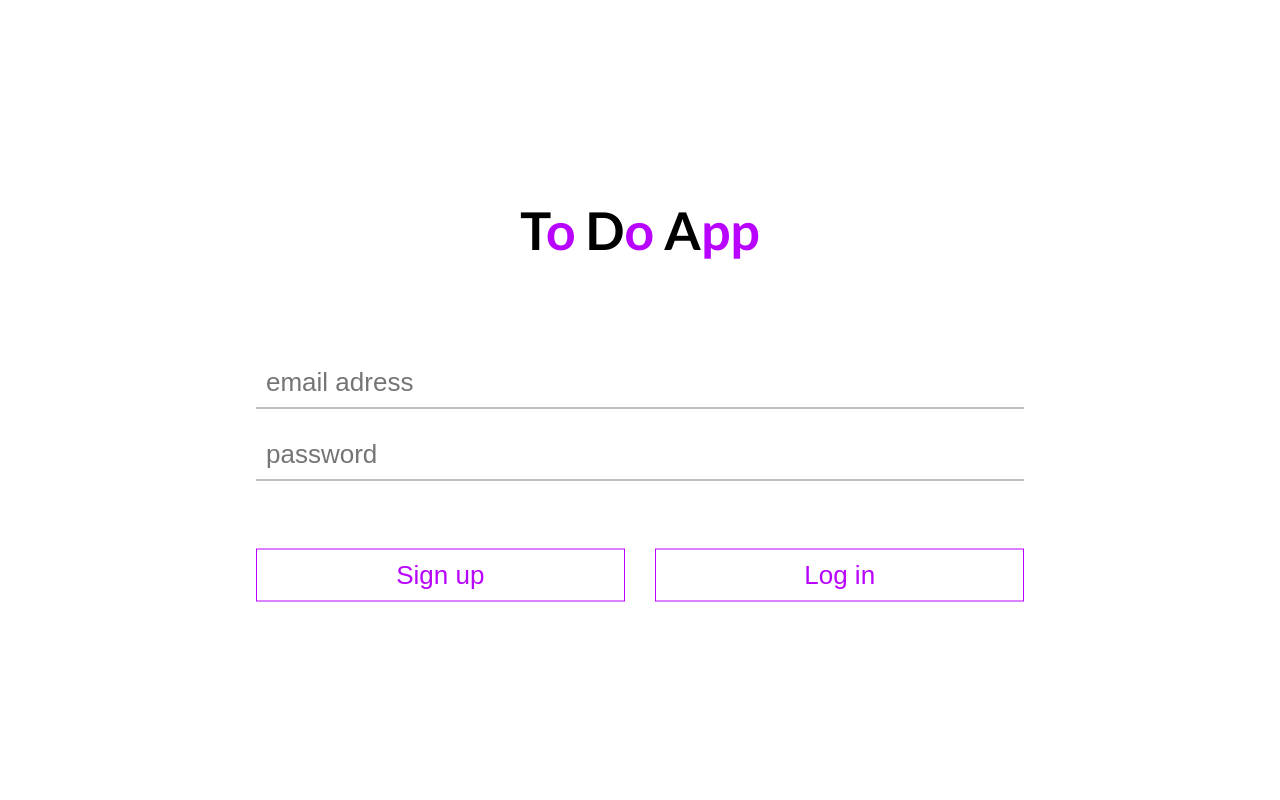
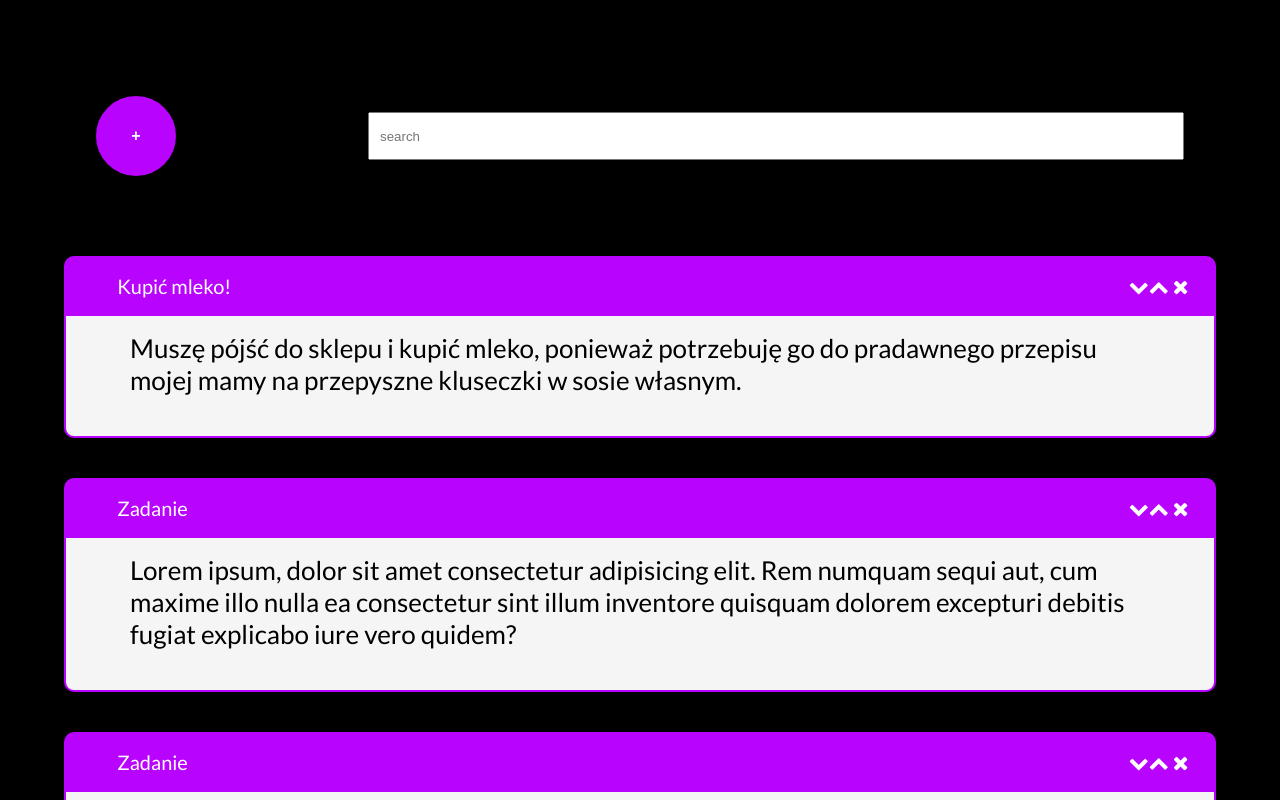
Before and after one commit to TheRealSlimStefan/to-do-list, a plain HTML site: page index.html in a window 1280 px wide. Shown: the top 800 px of the page. Drawn offline with Linux system fonts and the light colour scheme.

Commit message:
styled list of task, add button and search bar

```diff
--- a/index.html
+++ b/index.html
@@ -5,20 +5,21 @@
     <meta charset="UTF-8">
     <meta name="viewport" content="width=device-width, initial-scale=1.0">
     <title>to Do List</title>
+    <link rel="stylesheet" href="https://stackpath.bootstrapcdn.com/font-awesome/4.7.0/css/font-awesome.min.css">
     <link href="https://fonts.googleapis.com/css2?family=Lato:wght@400;700&display=swap" rel="stylesheet">
     <link rel="stylesheet" href="style.css">
 </head>
 
 <body>
-    <div class="panel log-in-panel activeWindow clearfix">
+    <!-- <div class="panel log-in-panel activeWindow clearfix">
         <h1><span>t</span>o <span>d</span>o <span>a</span>pp</h1>
         <input class="login" type="text" placeholder="email adress">
         <input class="password" type="password" placeholder="password">
         <p></p>
         <button class="signUp">Sign up</button>
         <button class="logIn">Log in</button>
-    </div>
-    <div class="panel sign-up-panel clearfix">
+    </div> -->
+    <!-- <div class="panel sign-up-panel clearfix">
         <h1><span>t</span>o <span>d</span>o <span>a</span>pp</h1>
         <input class="login" type="text" placeholder="email adress">
         <input class="password" type="password" placeholder="password">
@@ -26,6 +27,62 @@
         <p></p>
         <button class="signUp">Sign up</button>
         <button class="cancel">Cancel</button>
+    </div> -->
+    <div class="activeWindow userInterfacePanel">
+        <div class="container clearfix">
+            <div class="button">
+                <button>+</button>
+            </div>
+            <div class="search">
+                <input type="text" placeholder="search">
+            </div>
+        </div>
+        <div class="toDoList">
+            <div class="task">
+                <div class="taskHead clearfix">
+                    <div class="taskName">Kupić mleko!</div>
+                    <div class="taskControllers"><i class="fa fa-chevron-down" aria-hidden="true"></i><i
+                            class="fa fa-chevron-up" aria-hidden="true"></i>
+                        <i class="fa fa-times" aria-hidden="true"></i></div>
+                </div>
+                <div class="taskBody">Muszę pójść do sklepu i kupić mleko, ponieważ potrzebuję go do pradawnego przepisu
+                    mojej mamy na przepyszne kluseczki w sosie własnym.</div>
+            </div>
+            <div class="task">
+                <div class="taskHead clearfix">
+                    <div class="taskName">Zadanie</div>
+                    <div class="taskControllers"><i class="fa fa-chevron-down" aria-hidden="true"></i><i
+                            class="fa fa-chevron-up" aria-hidden="true"></i>
+                        <i class="fa fa-times" aria-hidden="true"></i></div>
+                </div>
+                <div class="taskBody">Lorem ipsum, dolor sit amet consectetur adipisicing elit. Rem numquam sequi aut,
+                    cum maxime illo nulla ea consectetur sint illum inventore quisquam dolorem excepturi debitis fugiat
+                    explicabo iure vero quidem?</div>
+            </div>
+            <div class="task">
+                <div class="taskHead clearfix">
+                    <div class="taskName">Zadanie</div>
+                    <div class="taskControllers"><i class="fa fa-chevron-down" aria-hidden="true"></i><i
+                            class="fa fa-chevron-up" aria-hidden="true"></i>
+                        <i class="fa fa-times" aria-hidden="true"></i></div>
+                </div>
+                <div class="taskBody">Lorem ipsum, dolor sit amet consectetur adipisicing elit. Rem numquam sequi aut,
+                    cum maxime illo nulla ea consectetur sint illum inventore quisquam dolorem excepturi debitis fugiat
+                    explicabo iure vero quidem? Lorem ipsum, dolor sit amet consectetur adipisicing elit. Rem numquam
+                    sequi aut,
+                    cum maxime illo nulla ea consectetur sint illum inventore quisquam dolorem excepturi debitis fugiat
+                    explicabo iure vero quidem? Lorem ipsum, dolor sit amet consectetur adipisicing elit. Rem numquam
+                    sequi aut,
+                    cum maxime illo nulla ea consectetur sint illum inventore quisquam dolorem excepturi debitis fugiat
+                    explicabo iure vero quidem? Lorem ipsum, dolor sit amet consectetur adipisicing elit. Rem numquam
+                    sequi aut,
+                    cum maxime illo nulla ea consectetur sint illum inventore quisquam dolorem excepturi debitis fugiat
+                    explicabo iure vero quidem? Lorem ipsum, dolor sit amet consectetur adipisicing elit. Rem numquam
+                    sequi aut,
+                    cum maxime illo nulla ea consectetur sint illum inventore quisquam dolorem excepturi debitis fugiat
+                    explicabo iure vero quidem?</div>
+            </div>
+        </div>
     </div>
 
     <script src="Slider.js"></script>
--- a/style.css
+++ b/style.css
@@ -56,7 +56,6 @@ div.panel input:focus {
 }
 
 div.panel p {
-    /* height do 8vh */
     height: 0;
     line-height: 8vh;
     text-align: center;
@@ -94,6 +93,102 @@ div.panel button:focus {
 
 div.panel button:nth-of-type(2) {
     float: right;
+}
+
+/* userInterface */
+
+div.userInterfacePanel {
+    position: absolute;
+    top: 0;
+    left: 0;
+    min-height: 100vh;
+    width: 100%;
+    background-color: black;
+}
+
+div.userInterfacePanel div.container {
+    margin: 0 auto;
+    width: 85%;
+    padding: 10vh 0 4vh;
+}
+
+div.userInterfacePanel div.container div {
+    position: relative;
+}
+
+div.userInterfacePanel div.container div.button {
+    float: left;
+    width: 25%;
+    padding: 2vh 0;
+}
+
+div.userInterfacePanel div.container div.search {
+    float: right;
+    padding: 4vh 0;
+    width: 75%;
+}
+
+div.userInterfacePanel div button {
+    display: block;
+    /* margin: 0 auto; */
+    width: 10vh;
+    height: 10vh;
+    border-radius: 50%;
+    border: 2px solid #B803FE;
+    background-color: #B803FE;
+    font-size: 16px;
+    font-weight: 900;
+    color: white;
+}
+
+div.userInterfacePanel div input {
+    display: block;
+    padding: 0px 10px;
+    width: 100%;
+    height: 6vh;
+}
+
+div.userInterfacePanel div.toDoList {
+    padding: 4vh 5vw 0;
+}
+
+div.userInterfacePanel div.toDoList div.task {
+    width: 100%;
+    color: white;
+    margin-bottom: 5vh;
+}
+
+div.userInterfacePanel div.toDoList div.task div.taskHead {
+    border-top-left-radius: 10px;
+    border-top-right-radius: 10px;
+    border: 2px solid #B803FE;
+    padding: 2vh 2vw;
+    background-color: #B803FE;
+    font-size: 20px;
+}
+
+div.userInterfacePanel div.toDoList div.task div.taskHead div {
+    float: left;
+}
+
+div.userInterfacePanel div.toDoList div.task div.taskHead div.taskName {
+    width: 70%;
+    padding-left: 2vw;
+}
+
+div.userInterfacePanel div.toDoList div.task div.taskHead div.taskControllers {
+    width: 30%;
+    text-align: right;
+}
+
+div.userInterfacePanel div.toDoList div.task div.taskBody {
+    border-bottom-left-radius: 10px;
+    border-bottom-right-radius: 10px;
+    border: 2px solid #B803FE;
+    border-top: none;
+    padding: 2vh 5vw 5vh;
+    background-color: rgb(245, 245, 245);
+    color: black;
 }
 
 @media(orientation: landscape) {
@@ -215,7 +310,7 @@ div.panel button:nth-of-type(2) {
 /* Sign up panel */
 
 /* clearfix */
-.clearfix {
+.clearfix::after {
     content: "";
     display: block;
     clear: both;
```
